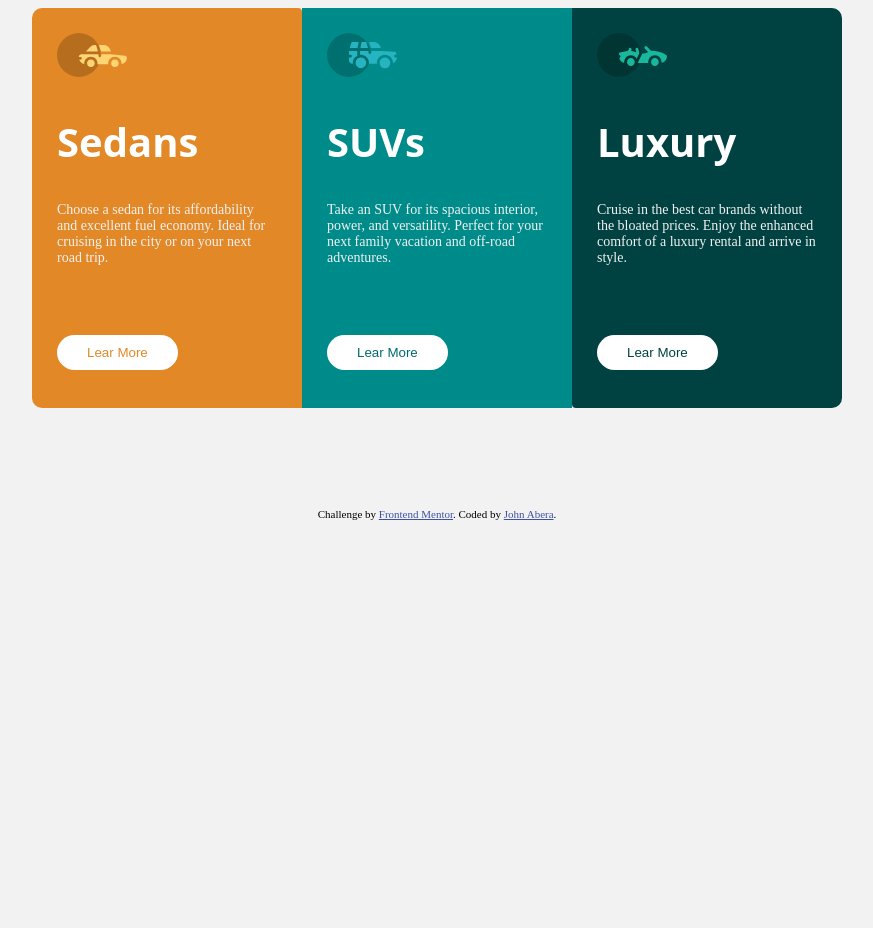
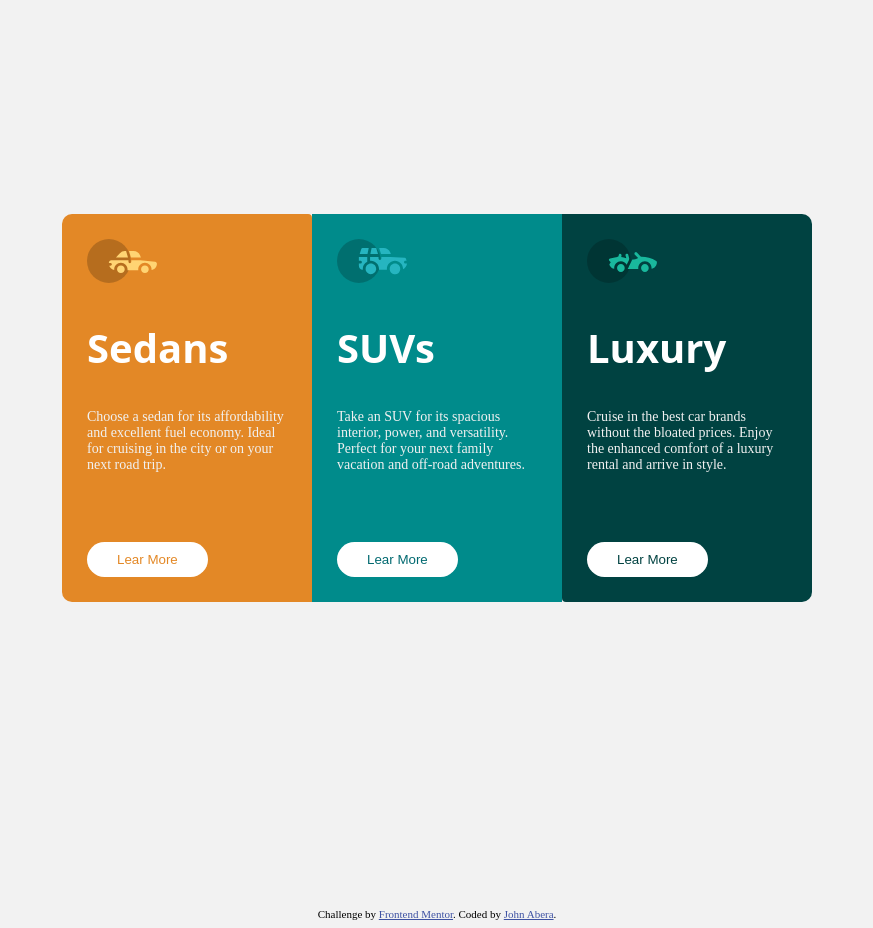
Before and after one commit to Gskds/3-columen-card, a plain HTML site: page index.html in a window 1280 px wide. Shown: the whole page, without its empty margins (203-1076 px from the left). Before the commit the page ends 800 px from the top, so only its background shows below. Drawn offline with Linux system fonts and the light colour scheme.

Commit message:
Min height margin were added to the container, the display for container changed in to grid form flex, the width and height properties were removed form card class

```diff
--- a/index.html
+++ b/index.html
@@ -14,7 +14,7 @@
 
 <body>
   <main>
-    <div class="main-container">
+    <div class="container">
       <div class="card sedans">
         <img class="icon" src="images/icon-sedans.svg" alt="">
           <h2>Sedans</h2>
--- a/style.css
+++ b/style.css
@@ -1,5 +1,5 @@
 :root {
-    --primary-color:#e38826;
+  --primary-color: #e38826;
 
   --secondary-color: #006970;
   --accent-color: #004241;
@@ -17,6 +17,7 @@
   margin-top: 100px;
   text-align: center;
 }
+
 .attribution a {
   color: hsl(228, 45%, 44%);
 }
@@ -39,54 +40,63 @@ h2 {
   font-size: 4rem;
   font-weight: 700;
 }
-@media screen and (min-width: 60em){
+
+@media screen and (min-width: 60em) {
   body {
     font-size: 1.4rem;
   }
 }
+
 /* Icons */
 .icon {
   width: 7rem;
 }
+
 /* Card */
-.main-container {
-    display: flex;
-    flex-direction: column;
+.container {
+  display: grid;
+  max-width: 300px;
+  margin: 0 auto;
+  min-height: 100vh;
 }
-.main-container .card {
-    padding: 2.5rem 2.5rem;
+
+.card {
+  padding: 2.5rem;
 }
-  .card {
-    height: 40rem;
-    margin: auto;
-    width: 27rem;
-  }
+
 .sedans {
   background-color: #e38826;
   border-top-left-radius: 4px;
   border-top-right-radius: 4px;
 }
+
 .suvs {
   background-color: darkcyan;
 }
+
 .luxury {
   background-color: #004241;
   border-bottom-left-radius: 4px;
   border-bottom-right-radius: 4px;
 }
 
-@media screen and (min-width: 800px){
-    .main-container {
-        flex-direction: row;
+@media screen and (min-width: 800px) {
+  .container {
+    grid-template-columns: repeat(3, 1fr);
+    align-items: center;
+    max-width: 750px;
     justify-content: center;
   }
+
   .card {
     margin: 0;
   }
+
   .sedans {
     border-top-left-radius: 10px;
     border-bottom-left-radius: 10px;
   }
+
   .luxury {
     border-top-right-radius: 10px;
     border-bottom-right-radius: 10px;
@@ -102,26 +112,33 @@ h2 {
   margin-top: 55px;
   padding: 1rem 3rem;
 }
+
 .btn:hover {
   border: 2px solid white;
   color: var(--body-color);
   cursor: pointre;
 }
+
 .btn--primary {
   color: var(--primary-color);
 }
+
 .btn--primary:hover {
   background: var(--primary-color);
 }
+
 .btn--secondary {
   color: var(--secondary-color);
 }
+
 .btn--secondary:hover {
   background: var(--secondary-color);
 }
+
 .btn--accent {
   color: var(--accent-color);
 }
+
 .btn--accent:hover {
   background: var(--accent-color);
 }
```
Also changed, not shown: 2 other files. Lines whose indentation alone changed are shown as unchanged.
